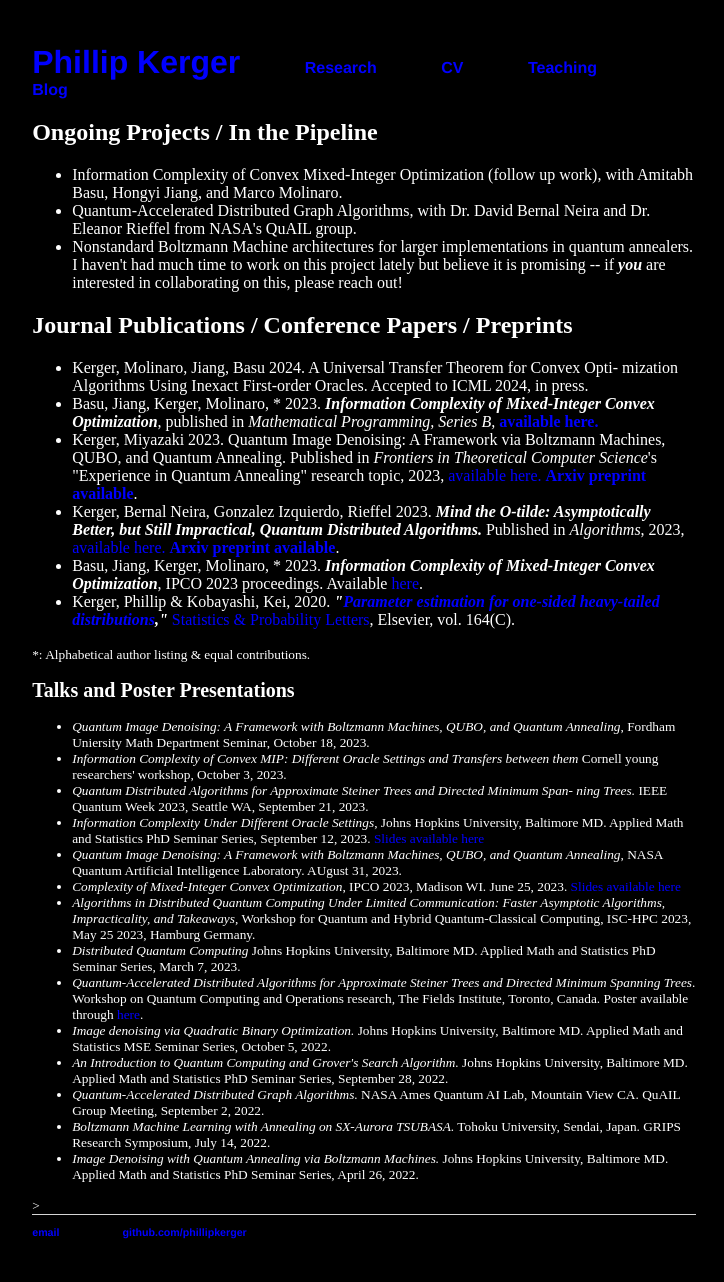
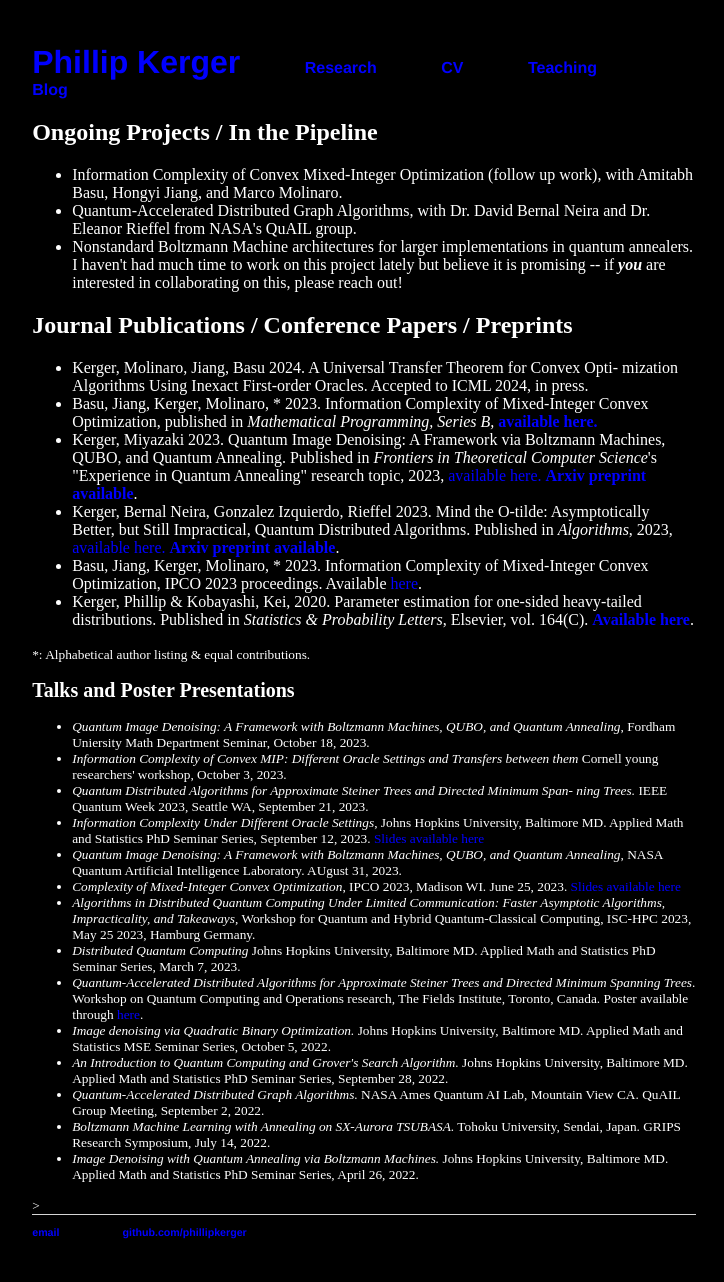
Before and after one commit to PhillipKerger/phillipkerger.github.io, a Jekyll site: the page built from research/index.html, in a window 1280 px wide. Shown: the whole page, without its empty margins (276-1000 px from the left). Built offline with Jekyll 4.4.1, drawn with Linux system fonts in a browser that asks for light colours.

Commit message:
Update index.html
formatting

```diff
--- a/research/index.html
+++ b/research/index.html
@@ -15,15 +15,13 @@ title: Phillip Kerger
 	<ul>
 		<li> Kerger, Molinaro, Jiang, Basu 2024. A Universal Transfer Theorem for Convex Opti-
 mization Algorithms Using Inexact First-order Oracles. Accepted to ICML 2024, in press. </li>
-		<li>Basu, Jiang, Kerger, Molinaro, * 2023. <i> <b>Information Complexity of Mixed-Integer Convex Optimization</i></b>, published in <i>Mathematical Programming, Series B,</i> <B><A HREF="https://link.springer.com/article/10.1007/s10107-024-02099-8?utm_source=rct_congratemailt&utm_medium=email&utm_campaign=nonoa_20240527&utm_content=10.1007/s10107-024-02099-8"> available here.</A></B> </li>
+		<li>Basu, Jiang, Kerger, Molinaro, * 2023. Information Complexity of Mixed-Integer Convex Optimization, published in <i>Mathematical Programming, Series B,</i> <B><A HREF="https://link.springer.com/article/10.1007/s10107-024-02099-8?utm_source=rct_congratemailt&utm_medium=email&utm_campaign=nonoa_20240527&utm_content=10.1007/s10107-024-02099-8"> available here.</A></B> </li>
 		<li>Kerger, Miyazaki 2023. Quantum Image Denoising: A Framework via Boltzmann Machines, QUBO, and Quantum Annealing. Published in <i>Frontiers in Theoretical Computer Science</i>'s "Experience in Quantum Annealing" research topic,
 			2023, <a href = https://www.frontiersin.org/articles/10.3389/fcomp.2023.1281100/abstract> available here. <B><A HREF="https://arxiv.org/abs/2307.06542">Arxiv preprint available</A></B>.</li>
-		<li> Kerger, Bernal Neira, Gonzalez Izquierdo, Rieffel 2023. <i><b> Mind the O-tilde: Asymptotically Better, but Still Impractical, Quantum Distributed Algorithms. </b></i>
+		<li> Kerger, Bernal Neira, Gonzalez Izquierdo, Rieffel 2023. Mind the O-tilde: Asymptotically Better, but Still Impractical, Quantum Distributed Algorithms.
 			 Published in <i>Algorithms</i>, 2023, <a href = https://www.mdpi.com/1999-4893/16/7/332> available here. <B><A HREF="https://arxiv.org/pdf/2304.02825.pdf">Arxiv preprint available</A></B>.
-		<li> Basu, Jiang, Kerger, Molinaro, * 2023. <i> <b>Information Complexity of Mixed-Integer Convex Optimization</i></b>, IPCO 2023 proceedings. Available <a href="https://link.springer.com/chapter/10.1007/978-3-031-32726-1_1">here</a>.
-		<li>Kerger, Phillip & Kobayashi, Kei, 2020.<b><i>
-"<B><A HREF="https://www.sciencedirect.com/science/article/pii/S0167715220301115">Parameter estimation for one-sided heavy-tailed distributions</A></B>,"</i></b>
-<A HREF="https://ideas.repec.org/s/eee/stapro.html">Statistics & Probability Letters</A>, Elsevier, vol. 164(C).
+		<li> Basu, Jiang, Kerger, Molinaro, * 2023. Information Complexity of Mixed-Integer Convex Optimization, IPCO 2023 proceedings. Available <a href="https://link.springer.com/chapter/10.1007/978-3-031-32726-1_1">here</a>.
+		<li>Kerger, Phillip & Kobayashi, Kei, 2020. Parameter estimation for one-sided heavy-tailed distributions. Published in <i>Statistics & Probability Letters</i>, Elsevier, vol. 164(C). <B><A HREF="https://www.sciencedirect.com/science/article/pii/S0167715220301115">Available here</A></B>.
 	</ul>
 	<small> *: Alphabetical author listing & equal contributions.
 
```
